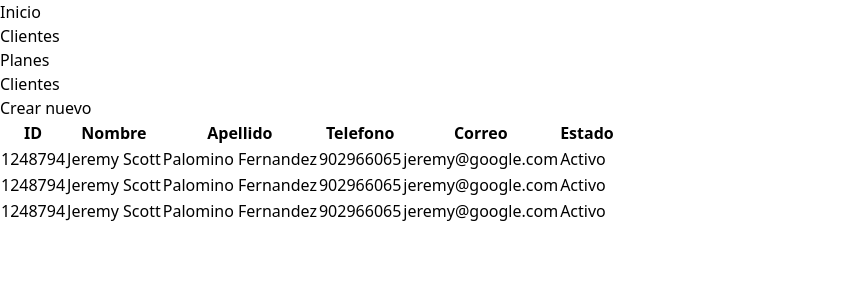
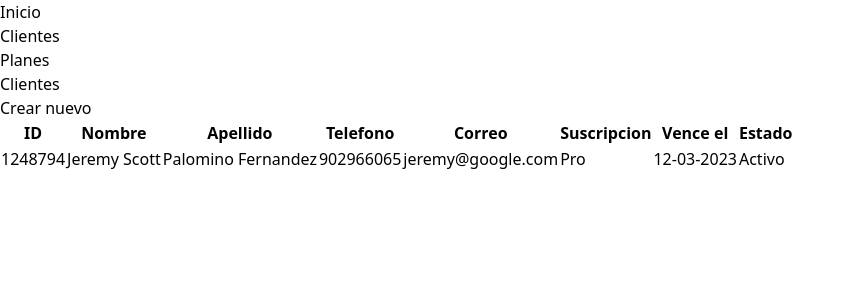
Before and after one commit to palominodev/gymstack, a React (Vite) app: page /client in a window 1280 px wide. Shown: the top 300 px of the page, without its empty margins (0-855 px from the left). Built offline with nearby package versions, Linux system fonts and the light colour scheme.

Commit message:
Add Suscription and Expiration date

```diff
--- /dev/null
+++ b/src/GymStack/components/UserAttendance.jsx
@@ -0,0 +1,5 @@
+export const UserAttendance = () => {
+  return (
+	<div>UserAttendance</div>
+  )
+}
--- /dev/null
+++ b/src/GymStack/components/UserRejected.jsx
@@ -0,0 +1,5 @@
+export const UserRejected = () => {
+  return (
+	<div>Usuario con suscripcion vencida</div>
+  )
+}
--- a/src/GymStack/view/Clients.jsx
+++ b/src/GymStack/view/Clients.jsx
@@ -12,6 +12,7 @@ export const Clients = () => {
             Crear nuevo
         </button>
       </div>
+      <section className="overflow-x-scroll">
         <table>
           <thead>
             <tr>
@@ -20,6 +21,8 @@ export const Clients = () => {
               <th className="border p-3">Apellido</th>
               <th className="border p-3">Telefono</th>
               <th className="border p-3">Correo</th>
+              <th className="border p-3">Suscripcion</th>
+              <th className="border p-3">Vence el</th>
               <th className="border p-3">Estado</th>
             </tr>
           </thead>
@@ -30,26 +33,13 @@ export const Clients = () => {
               <td className="border p-3" >Palomino Fernandez</td>
               <td className="border p-3" >902966065</td>
               <td className="border p-3" >jeremy@google.com</td>
-            <td className="border p-3" >Activo</td>
-          </tr>
-          <tr>
-            <td className="border p-3" >1248794</td>
-            <td className="border p-3" >Jeremy Scott</td>
-            <td className="border p-3" >Palomino Fernandez</td>
-            <td className="border p-3" >902966065</td>
-            <td className="border p-3" >jeremy@google.com</td>
-            <td className="border p-3" >Activo</td>
-          </tr>
-          <tr>
-            <td className="border p-3" >1248794</td>
-            <td className="border p-3" >Jeremy Scott</td>
-            <td className="border p-3" >Palomino Fernandez</td>
-            <td className="border p-3" >902966065</td>
-            <td className="border p-3" >jeremy@google.com</td>
+              <td className="border p-3" >Pro</td>
+              <td className="border p-3" >12-03-2023</td>
               <td className="border p-3" >Activo</td>
             </tr>
           </tbody>
         </table>
       </section>
+    </section>
   )
 }
```
Lines whose indentation alone changed are shown as unchanged.
